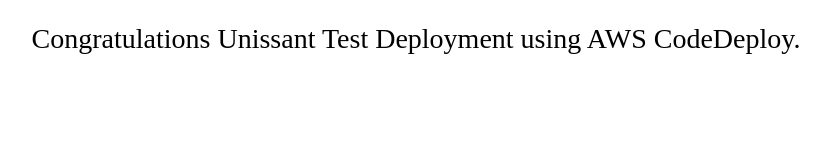
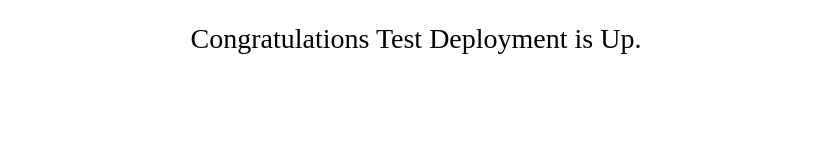
Before and after one commit to usuryadevara/UNSAWSREPO, a plain HTML site: page index.html in a window 1280 px wide. Shown: the whole page, without its empty margins (224-1054 px from the left). Drawn offline with Linux system fonts and the light colour scheme.

Commit message:
Updated index.html

```diff
--- a/index.html
+++ b/index.html
@@ -2,7 +2,7 @@
 <html>
 <head>
   <meta charset="utf-8">
-  <title>This is a Unissant test Deployment</title>
+  <title>This is a test Deployment</title>
   <style>
     body {
       color:
@@ -26,7 +26,7 @@
 </head>
 <body>
   <div align="center">
-    <h2>Congratulations Unissant Test Deployment using AWS CodeDeploy.</h2>
+    <h2>Congratulations Test Deployment is Up.</h2>
   </div>
 </body>
 </html>
```
